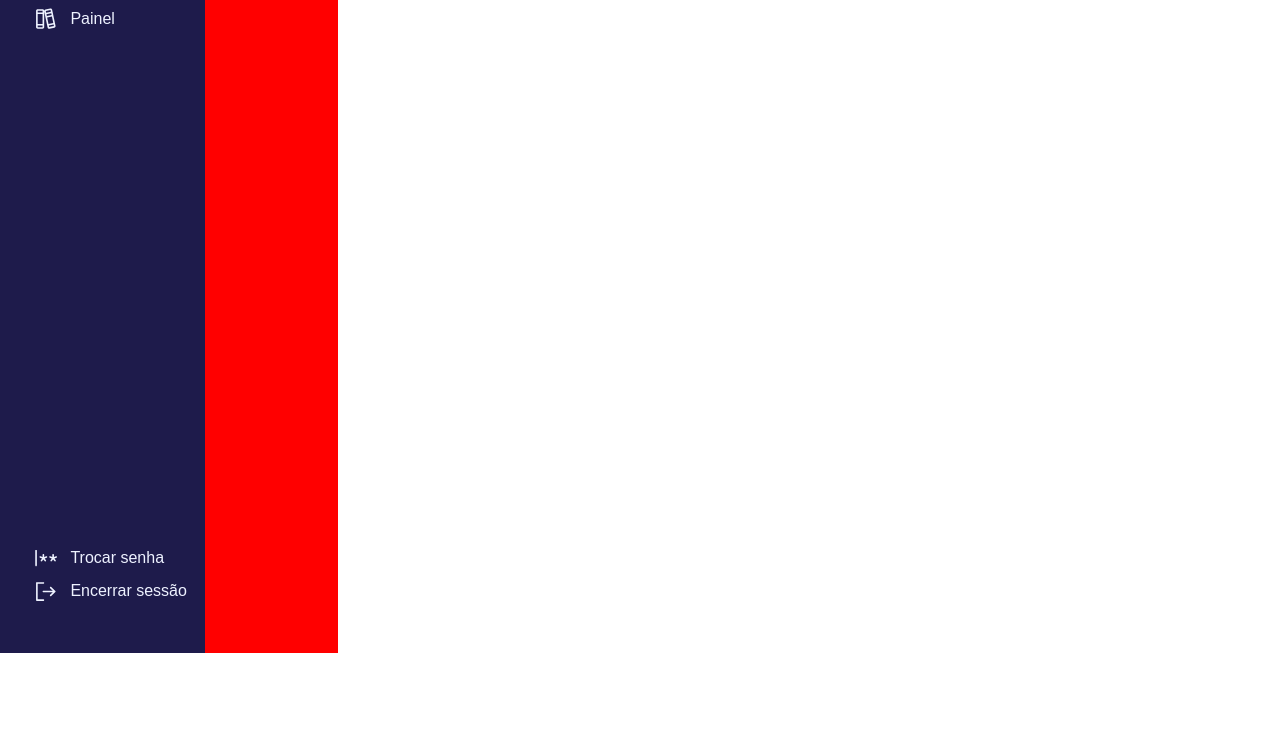
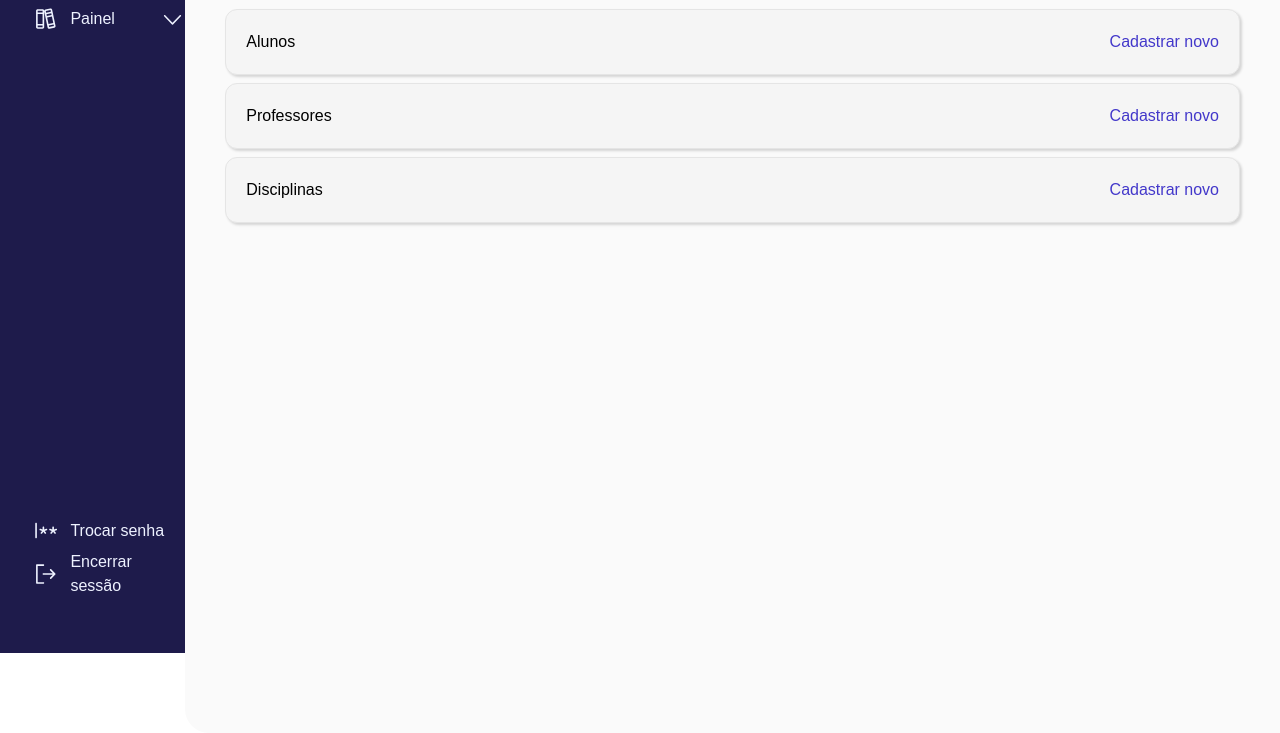
Before and after one commit to pmarchiori/frontend-polvinho, a website with bundled scripts: page index.html in a window 1280 px wide. Shown: the part 147-880 px from the top of the page. Before the commit the page ends 800 px from the top, so only its background shows below. Built offline with nearby package versions, Linux system fonts and the light colour scheme.

Commit message:
dashboard page creation

```diff
--- /dev/null
+++ b/src/components/DashboardItem.js
@@ -0,0 +1,17 @@
+export function DashboardItem(title, description) {
+  const dashboardItem = document.createElement("div");
+  dashboardItem.classList.add("dashboard-item");
+
+  const dashboardItemTitle = document.createElement("p");
+  dashboardItemTitle.textContent = title;
+
+  //CRIAR AS CLASSES DE TEXTO DO FIGMA E APLICAR AQUI
+  const dashboardItemDescription = document.createElement("a");
+  dashboardItemDescription.textContent = description;
+  dashboardItemDescription.style.color = "var(--indigo-700)";
+
+  dashboardItem.appendChild(dashboardItemTitle);
+  dashboardItem.appendChild(dashboardItemDescription);
+
+  return dashboardItem;
+}
--- a/src/components/SidebarTop.js
+++ b/src/components/SidebarTop.js
@@ -22,6 +22,7 @@ export function SidebarTop() {
   const polvoLogo = document.createElement("img");
   const dashboardIcon = document.createElement("img");
   const disciplinesIcon = document.createElement("img");
+  const dropdownIcon = document.createElement("img");
 
   polvoLogo.src = "/assets/polvo-logo-light.svg";
   polvoLogo.alt = "Logo do polvinho escura";
@@ -35,11 +36,16 @@ export function SidebarTop() {
   disciplinesIcon.alt = "Ícone de disciplinas";
   disciplinesIcon.classList.add("sidebar-icon");
 
+  dropdownIcon.src = "/assets/caret-down.svg";
+  dropdownIcon.alt = "Ícone de expandir menu";
+  dropdownIcon.classList.add("sidebar-icon");
+
   sidebarDashboard.appendChild(dashboardIcon);
   sidebarDashboard.appendChild(dashboardText);
 
   sidebarDisciplines.appendChild(disciplinesIcon);
   sidebarDisciplines.appendChild(disciplinesText);
+  sidebarDisciplines.appendChild(dropdownIcon);
 
   sidebarTop.appendChild(polvoLogo);
   sidebarTop.appendChild(sidebarDashboard);
--- a/src/components/Titles.js
+++ b/src/components/Titles.js
@@ -4,10 +4,19 @@ export function createTitle(title, subtitle) {
 
   const pageTitle = document.createElement("p");
   pageTitle.textContent = title;
+  //CRIAR AS CLASSES DE TEXTO DO FIGMA E APLICAR AQUI
+  pageTitle.style.fontSize = "30px";
+  pageTitle.style.lineHeight = "36px";
+  pageTitle.style.fontWeight = "bold";
+  pageTitle.style.color = "var(--stone-900)";
   //pageTitle.classList.add("");
 
   const pageSubtitle = document.createElement("p");
   pageSubtitle.textContent = subtitle;
+  //CRIAR AS CLASSES DE TEXTO DO FIGMA E APLICAR AQUI
+  pageSubtitle.style.fontSize = "24px";
+  pageSubtitle.style.lineHeight = "32px";
+  pageSubtitle.style.color = "var(--stone-700)";
   //pageSubtitle.classList.add("");
 
   titleContent.appendChild(pageTitle);
--- a/src/pages/Dashboard.js
+++ b/src/pages/Dashboard.js
@@ -1,3 +1,4 @@
+import { DashboardItem } from "../components/DashboardItem.js";
 import { createTitle } from "../components/Titles.js";
 
 export function Dashboard() {
@@ -5,7 +6,22 @@ export function Dashboard() {
   dashboard.classList.add("dashboard");
 
   const titleContent = createTitle("Dashboard", "Bem vindo, Admin!");
+  titleContent.classList.add("dashboard-title");
+
+  const itemsArea = document.createElement("div");
+  itemsArea.classList.add("items-area");
+
+  //COMPONENTIZAR O CORPO DO DASHBOARD, PARA FUNCIONAR COM DIFERENTES PERFIS
+  const studentsItem = DashboardItem("Alunos", "Cadastrar novo");
+  const teachersItem = DashboardItem("Professores", "Cadastrar novo");
+  const disciplinesItem = DashboardItem("Disciplinas", "Cadastrar novo");
+
+  itemsArea.appendChild(studentsItem);
+  itemsArea.appendChild(teachersItem);
+  itemsArea.appendChild(disciplinesItem);
 
   dashboard.appendChild(titleContent);
+  dashboard.appendChild(itemsArea);
+
   return dashboard;
 }
--- a/src/styles/config.css
+++ b/src/styles/config.css
@@ -41,4 +41,5 @@ body {
 #container {
   height: 100vh;
   display: flex;
+  background-color: var(--indigo-950);
 }
--- a/src/styles/dashboard.css
+++ b/src/styles/dashboard.css
@@ -1,3 +1,40 @@
 .dashboard {
-  background-color: red;
+  display: flex;
+  flex-direction: column;
+  border-radius: 24px 0 0 24px;
+  background-color: var(--neutral-50);
+  width: 100%;
+  height: 100vh;
+  padding: 40px;
+  gap: 40px;
 }
+
+.title-content {
+  display: flex;
+  flex-direction: column;
+  gap: 8px;
+}
+
+.items-area {
+  display: flex;
+  flex-direction: column;
+  gap: 8px;
+}
+
+.dashboard-item {
+  display: flex;
+  flex-direction: row;
+  justify-content: space-between;
+  align-items: center;
+  height: 4vh;
+  background-color: var(--neutral-100);
+  box-shadow: rgba(0, 0, 0, 0.15) 2px 2px 2.6px;
+  border: 1px solid var(--neutral-200);
+  border-radius: 12px;
+  padding: 16px 20px 16px 20px;
+}
+
+.dashboard-item:hover {
+  cursor: pointer;
+  background-color: var(--neutral-200);
+}
--- a/src/styles/sidebar.css
+++ b/src/styles/sidebar.css
@@ -3,7 +3,7 @@
   flex-direction: column;
   justify-content: space-between;
   height: 100%;
-  width: 16%;
+  width: 18%;
   background-color: var(--indigo-950);
 }
 
@@ -14,7 +14,7 @@
 
 .sidebar-bottom {
   width: 100%;
-  height: 14%;
+  height: 18%;
 }
 
 .polvo-logo {
@@ -44,3 +44,10 @@
   width: 100%;
   height: 30%;
 }
+
+.sidebar-dashboard:hover,
+.sidebar-disciplines:hover,
+.sidebar-password:hover,
+.sidebar-finish-session:hover {
+  cursor: pointer;
+}
```
